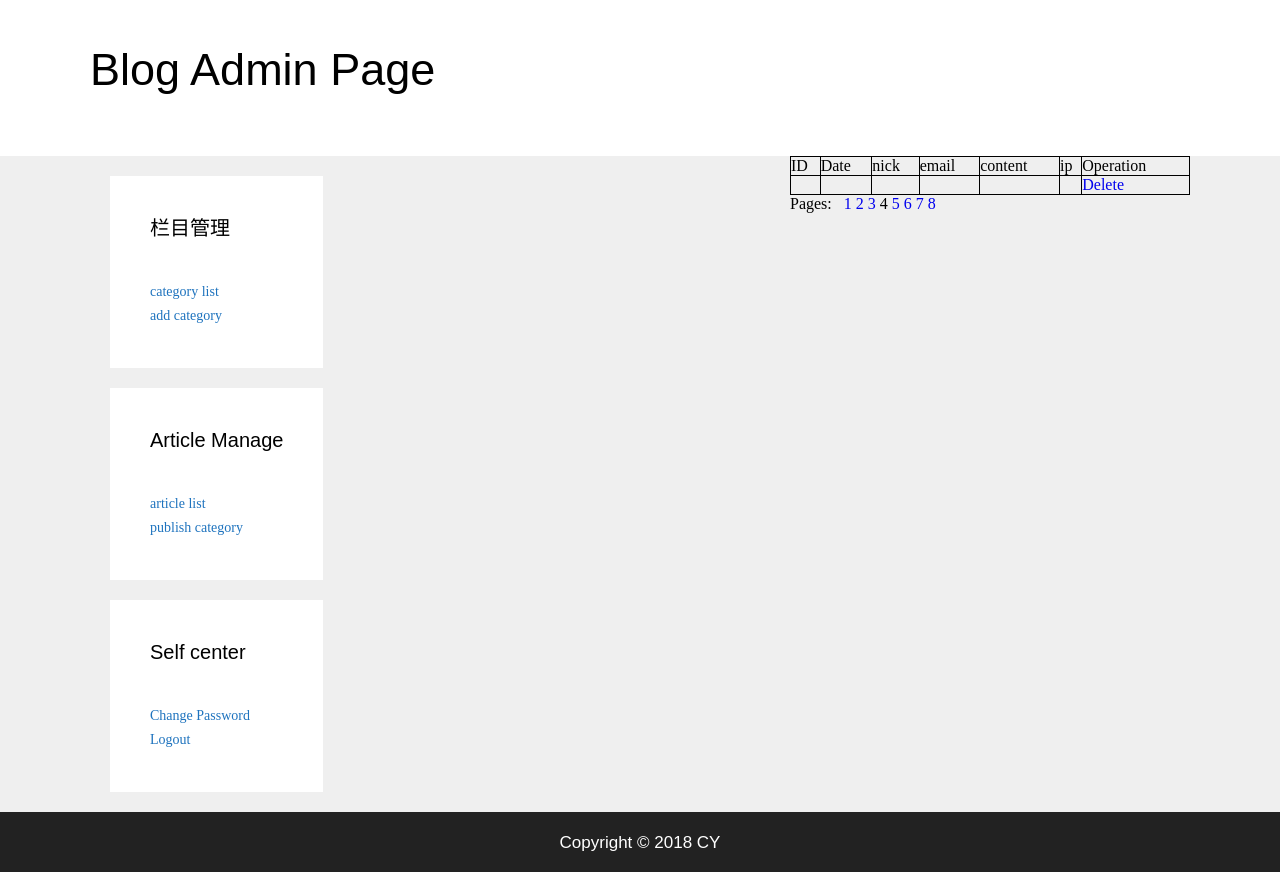
After one commit to cyisme1221/myfirstblog, a PHP site: page /view/admin/commlist.html in a window 1280 px wide. The commit adds this page. Run offline with PHP 8.4, Linux system fonts and the light colour scheme.

Commit message:
delete commit

```diff
--- a/02.php
+++ b/02.php
@@ -2,8 +2,8 @@
 
 
 
-$ip='localhost';
+$ref=$_SERVER['HTTP_REFERER'];
 
 
-var_dump(sprintf($ip));
+print_r($ref);
 ?>
--- /dev/null
+++ b/view/admin/commlist.html
@@ -0,0 +1,88 @@
+<!DOCTYPE html>
+<html>
+<head>
+	<title>Catlist</title>
+	<link rel="stylesheet" href="./css/reset.css">
+	<link rel="stylesheet" href="./css/adm.css">
+
+
+</head>
+<body>
+	<header>
+		<h1>Blog Admin Page</h1>
+	</header>
+
+	<div id="main">
+		<div id="lside">
+			<aside>
+				<h4>栏目管理</h4>
+				<ul>
+					<li><a href="">category list</a></li>
+					<li><a href="">add category</a></li>
+				</ul>
+			</aside>
+
+			<aside>
+				<h4>Article Manage</h4>
+				<ul>
+					<li><a href="">article list</a></li>
+					<li><a href="">publish category</a></li>
+				</ul>
+			</aside>
+
+			<aside>
+				<h4>Self center</h4>
+				<ul>
+					<li><a href="">Change Password</a></li>
+					<li><a href="">Logout</a></li>
+				</ul>
+			</aside>
+		</div>
+
+		<div id="rside">
+			<table>
+				<tr>
+					<td>ID</td>
+					<td>Date</td>
+					<td>nick</td>
+					<td>email</td>
+					<td>content</td>
+					<td>ip</td>
+					<td>Operation</td>
+
+				</tr>
+				<?php foreach($comms as $a) { ?>
+				<tr>
+					<td><?php echo $a['comment_id'];?></td>
+					<td><?php echo date('Y/m/d', $a['pubtime'] );?></td>
+					<td><?php echo $a['nick'];?></td>
+					<td><?php echo $a['email'];?></td>
+					<td><span class="badge"></span> <?php echo $a['content'];?></span></td>
+					<td><?php echo $a['ip'];?></td>
+					<td>
+
+						<a href="commdel.php?comment_id=<?php echo $a['comment_id'];?>">Delete</a>
+					</td>
+				</tr>
+				<?php }?>
+
+			</table>
+			<div id="pagebar">
+				Pages: &nbsp;
+				<a href="#">1</a>
+				<a href="#">2</a>
+				<a href="#">3</a>
+				4
+				<a href="#">5</a>
+				<a href="#">6</a>
+				<a href="#">7</a>
+				<a href="#">8</a>
+			</div>
+		</div>
+
+	</div>
+	<footer>
+			Copyright &copy; 2018  CY
+	</footer>
+</body>
+</html>
```
Also changed, not shown: commdel.php (added, +26 -0 lines), commlist.php (added, +10 -0 lines), 1 other file.
